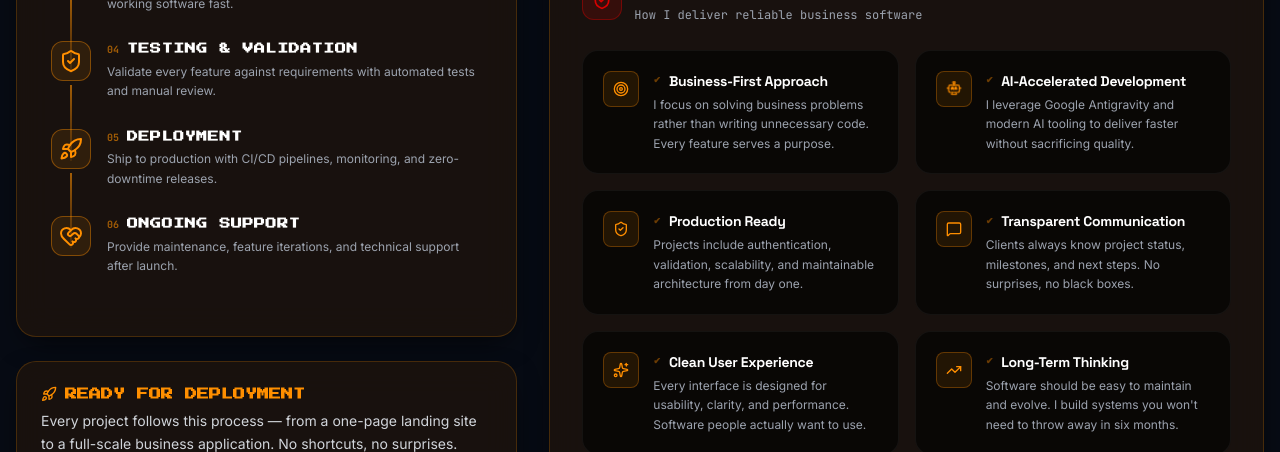
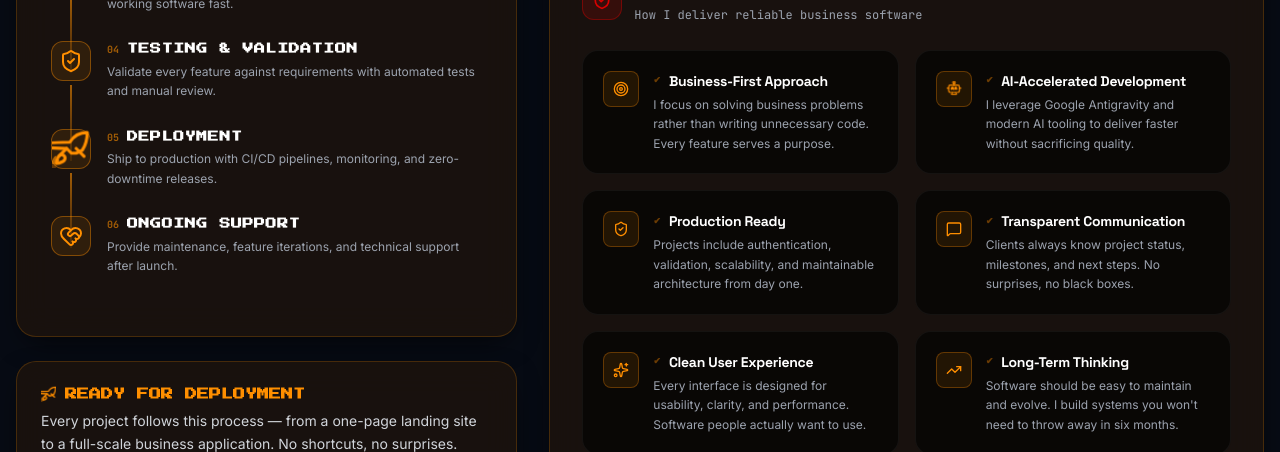
Before and after one commit to sufiyan078/portfolio, a React (Vite) app: page / in a window 1280 px wide. Shown: the part 1640-2092 px from the top of the page. Built offline with nearby package versions, Linux system fonts and the light colour scheme; a web font is replaced by a local one.

Commit message:
feat: unified animated rocket icon across all portfolio sections

```diff
--- a/src/components/AchievementsSection.tsx
+++ b/src/components/AchievementsSection.tsx
@@ -1,13 +1,14 @@
 import React from 'react';
 import { ACHIEVEMENTS, CLIENT_REWARDS } from '../data/achievements';
 import {
-  Trophy, CheckCircle2, Gift, Rocket, Cog,
+  Trophy, CheckCircle2, Gift, Cog,
   TrendingUp, Link, Globe, Wrench
 } from 'lucide-react';
 import { playCyberSound } from '../utils/soundEffects';
 import { GlitteringTrophyIcon } from './ui/GlitteringTrophyIcon';
 import { AnimatedBotIcon } from './ui/AnimatedBotIcon';
 import { AnimatedChartIcon } from './ui/AnimatedChartIcon';
+import { AnimatedRocketIcon } from './ui/AnimatedRocketIcon';
 
 // Custom animated fast stopwatch icon matching Screenshot 2 (speed dashes + spinning hands)
 const FastStopwatchIcon: React.FC<{ className?: string }> = ({ className = "w-5 h-5" }) => (
@@ -169,7 +170,7 @@ export const AchievementsSection: React.FC = () => {
 
   const getIcon = (iconName: string) => {
     switch (iconName) {
-      case 'Rocket': return Rocket;
+      case 'Rocket': return AnimatedRocketIcon;
       case 'Bot': return AnimatedBotIcon;
       case 'BarChart3': return AnimatedChartIcon;
       case 'Cog': return Cog;
--- a/src/components/InventorySkillsSection.tsx
+++ b/src/components/InventorySkillsSection.tsx
@@ -1,11 +1,12 @@
 import React, { useState } from 'react';
 import { SKILLS } from '../data/skills';
 import { INVENTORY_CATEGORIES } from '../data/inventory';
-import { Package, Cpu, Database, Server, CheckCircle2, Layout, Zap, Box, Rocket } from 'lucide-react';
+import { Package, Cpu, Database, Server, CheckCircle2, Layout, Zap, Box } from 'lucide-react';
 import { playCyberSound } from '../utils/soundEffects';
 import { AnimatedPackageIcon } from './ui/AnimatedPackageIcon';
 import { AnimatedBotIcon } from './ui/AnimatedBotIcon';
 import { AnimatedChartIcon } from './ui/AnimatedChartIcon';
+import { AnimatedRocketIcon } from './ui/AnimatedRocketIcon';
 
 interface InventorySkillsSectionProps {
   activeTab?: 'abilities' | 'inventory';
@@ -34,7 +35,7 @@ export const InventorySkillsSection: React.FC<InventorySkillsSectionProps> = ({
       case 'Zap': return Zap;
       case 'BarChart3': return AnimatedChartIcon;
       case 'Layout': return Layout;
-      case 'Rocket': return Rocket;
+      case 'Rocket': return AnimatedRocketIcon;
       case 'Server': return Server;
       case 'Database': return Database;
       case 'Cpu': return Cpu;
--- a/src/components/PlayerProfileSection.tsx
+++ b/src/components/PlayerProfileSection.tsx
@@ -1,6 +1,6 @@
 import React from 'react';
 import {
-  Search, Layers, Zap, ShieldCheck, Rocket, HeartHandshake,
+  Search, Layers, Zap, ShieldCheck, HeartHandshake,
   Target, MessageSquare, Sparkles, TrendingUp, GitBranch, Crown,
   Crosshair
 } from 'lucide-react';
@@ -9,10 +9,11 @@ import type { ProcessStage, ClientCard } from '../data/profile';
 import { playCyberSound } from '../utils/soundEffects';
 import { ShieldKnightEmblem } from './ui/ShieldKnightEmblem';
 import { AnimatedBotIcon } from './ui/AnimatedBotIcon';
+import { AnimatedRocketIcon } from './ui/AnimatedRocketIcon';
 
 /* ── Icon resolver ────────────────────────────────────────── */
 const iconMap: Record<string, React.FC<{ className?: string }>> = {
-  Search, Layers, Zap, ShieldCheck, Rocket, HeartHandshake,
+  Search, Layers, Zap, ShieldCheck, Rocket: AnimatedRocketIcon, HeartHandshake,
   Target, Bot: AnimatedBotIcon, MessageSquare, Sparkles, TrendingUp, GitBranch, Crown
 };
 
@@ -174,7 +175,7 @@ export const PlayerProfileSection: React.FC = () => {
           {/* Mission Callout */}
           <div className="glass-panel p-6 border-l-4 border-l-[#FF8F00]">
             <div className="flex items-center gap-2 text-xs font-mono text-[#FF8F00] mb-2 font-bold uppercase">
-              <Rocket className="w-4 h-4" />
+              <AnimatedRocketIcon className="w-4 h-4" />
               <span>READY FOR DEPLOYMENT</span>
             </div>
             <p className="text-sm text-gray-300 leading-relaxed font-sans">
--- /dev/null
+++ b/src/components/ui/AnimatedRocketIcon.tsx
@@ -0,0 +1,38 @@
+import React from 'react';
+
+export const AnimatedRocketIcon: React.FC<{ className?: string }> = ({ className = "w-5 h-5" }) => (
+  <svg className={`fill-none stroke-current ${className}`} viewBox="0 0 24 24" strokeWidth="2" strokeLinecap="round" strokeLinejoin="round">
+    <style>{`
+      @keyframes rocketThrust {
+        0% { transform: translate(0, 0); }
+        50% { transform: translate(1.2px, -1.8px); }
+        100% { transform: translate(0, 0); }
+      }
+      @keyframes flamePulse {
+        0%, 100% { opacity: 1; transform: scale(1); }
+        50% { opacity: 0.55; transform: scale(0.85); }
+      }
+      @keyframes exhaustSmoke {
+        0% { opacity: 0.9; transform: translate(0, 0); }
+        100% { opacity: 0; transform: translate(-3.5px, 3.5px); }
+      }
+      .rocket-body { animation: rocketThrust 1.8s ease-in-out infinite; }
+      .rocket-flame { transform-origin: 5px 19px; animation: flamePulse 0.4s ease-in-out infinite alternate; }
+      .rocket-smoke { animation: exhaustSmoke 0.8s linear infinite; }
+    `}</style>
+
+    <g className="rocket-body">
+      {/* Rocket Main Hull Body */}
+      <path d="M4.5 16.5c-1.5 1.26-2 5-2 5s3.74-.5 5-2c.71-.84.7-2.13-.09-2.91a2.18 2.18 0 0 0-2.91-.09z" />
+      <path d="M12 15l-3-3a22 2 0 0 1 2-3.95A12.88 12.88 0 0 1 22 2c0 2.72-.78 7.5-3.05 11a22.35 22.35 0 0 1-3.95 2z" />
+      <path d="M9 12l-5 5" />
+      <path d="M15 12l5 5" />
+
+      {/* Thrust Flame Core (Bottom Left Nozzle) */}
+      <path className="rocket-flame" d="M4.5 19.5c-1 1-2.5 1.5-3.5 1.5.5-1 1-2.5 2-3.5" fill="currentColor" strokeWidth="1.5" />
+
+      {/* Particle Sparks */}
+      <circle className="rocket-smoke" cx="3" cy="21" r="0.8" fill="currentColor" />
+    </g>
+  </svg>
+);
```
